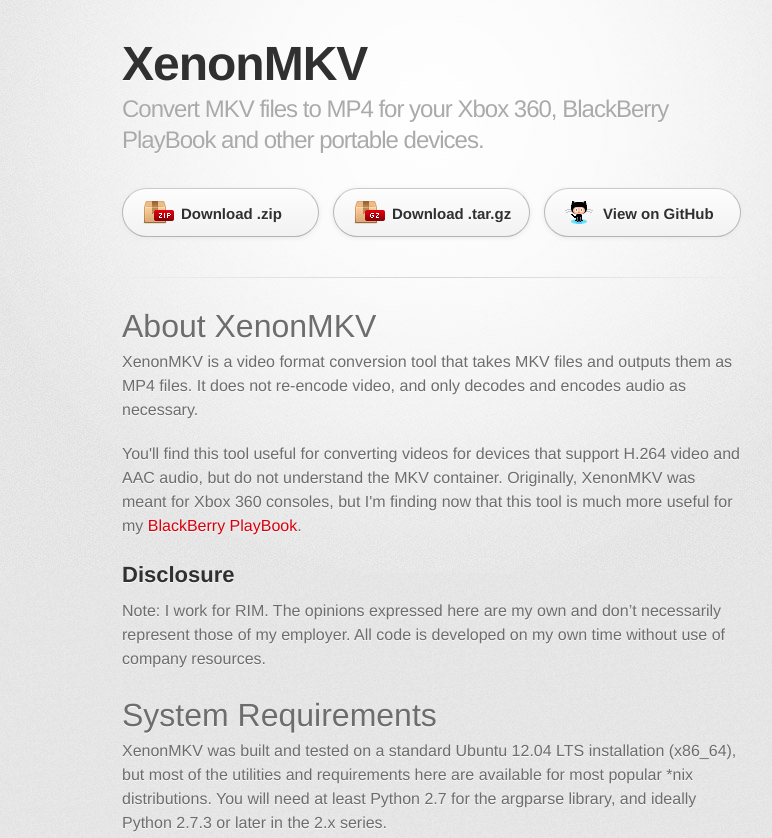
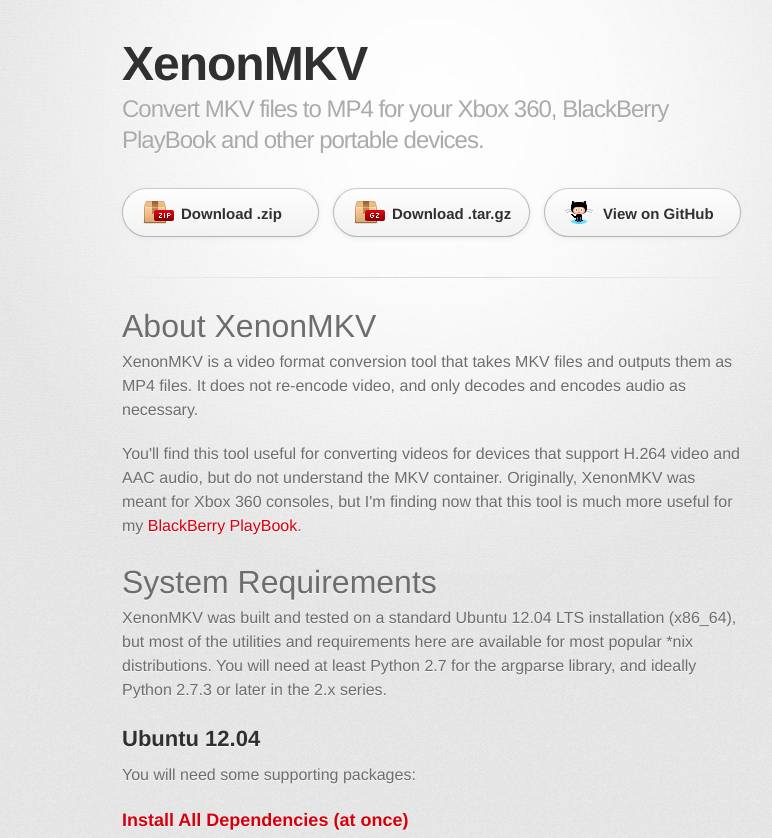
Before and after one commit to jbillo/xenonmkv, a plain HTML site: page index.html in a window 1280 px wide. Shown: the top 838 px of the page, without its empty margins (208-980 px from the left). Drawn offline with Linux system fonts and the light colour scheme; a web font is replaced by a local one.

Commit message:
Update index.html
Remove RIM disclosure - this page will be updated when the latest stable/master is regenerated

```diff
--- a/index.html
+++ b/index.html
@@ -42,12 +42,6 @@ H.264 video and AAC audio, but do not understand the MKV container.
 Originally, XenonMKV was meant for Xbox 360 consoles, but I'm finding now
 that this tool is much more useful for my
 <a href="http://blackberry.com/playbook">BlackBerry PlayBook</a>.</p>
-
-<h2>Disclosure</h2>
-
-<p>Note: I work for RIM. The opinions expressed here are my own
-and don’t necessarily represent those of my employer. All code is developed
-on my own time without use of company resources.</p>
 
 <h1>System Requirements</h1>
 
```
